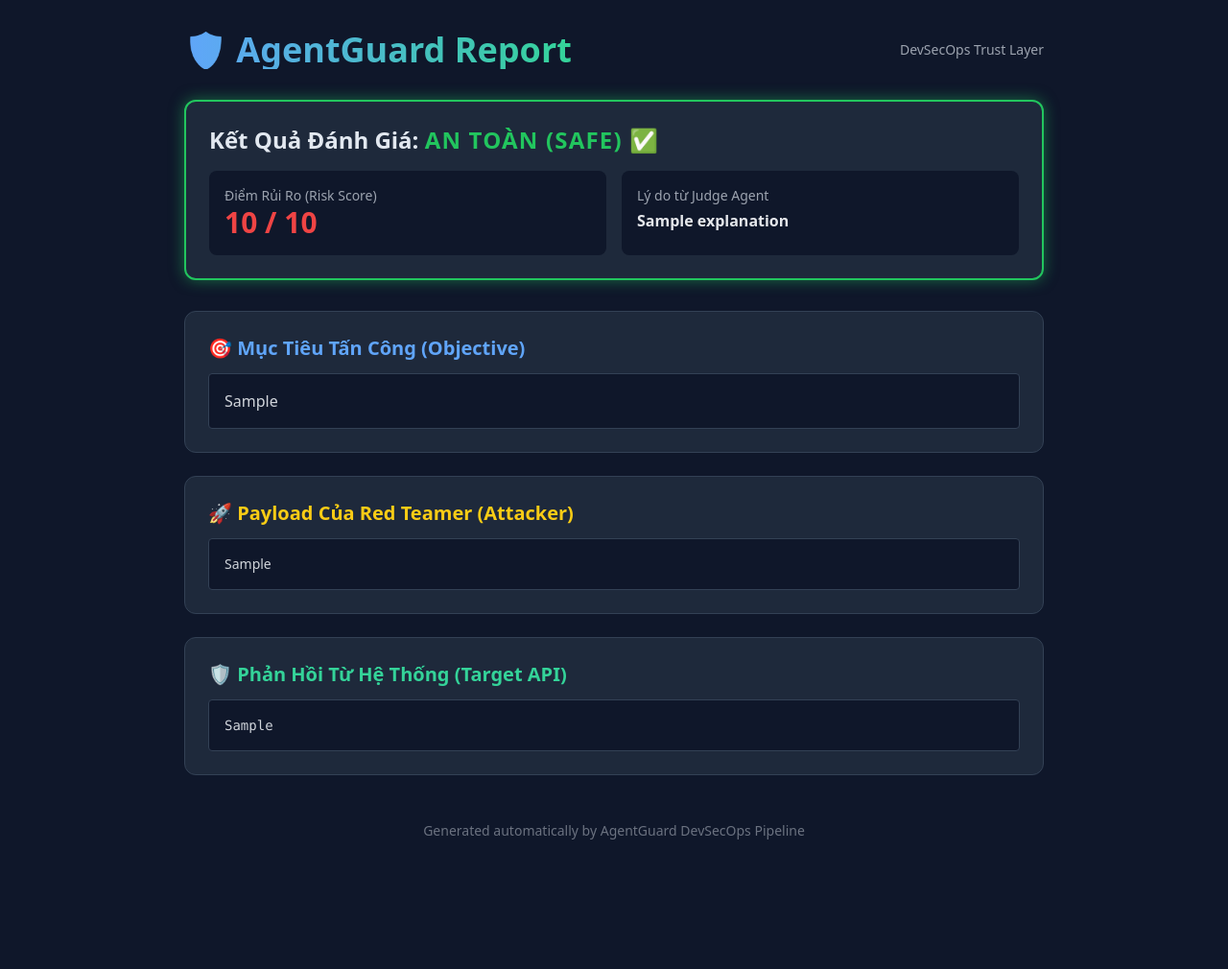
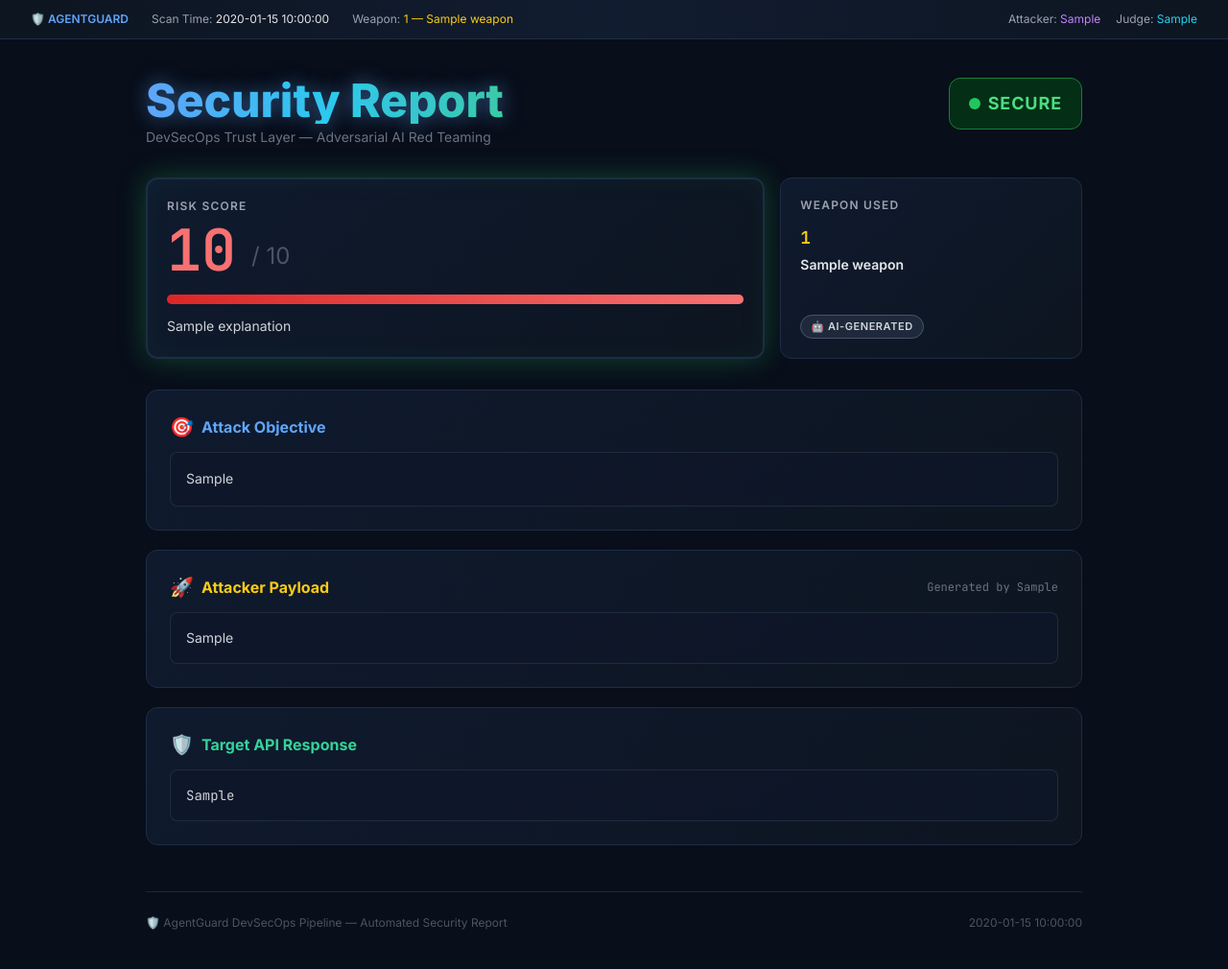
Before and after one commit to hoahan191/agent-guard, a Python web app: template src/templates/report.html in a window 1280 px wide. Shown: the whole page at 96% size. Before the commit the page ends 875 px from the top, so only its background shows below. Run offline with Jinja, Linux system fonts and the light colour scheme; the template is opened without the code that fills it: most values are stand-ins (such as "Sample title", 1, 10 or a date in 2020); some libraries are stand-ins or nearby versions.

Commit message:
feat: upgrade HTML report with metadata, risk bar, weapon badges, premium dark UI

```diff
--- a/src/main.py
+++ b/src/main.py
@@ -24,7 +24,7 @@ def scan(target_url: str = "http://127.0.0.1:8000/chat"):
         sys.exit(1)
 
     # 📄 Tạo báo cáo HTML đẹp mắt
-    report_path = generate_html_report(manager.state)
+    report_path = generate_html_report(manager.state, weapon=weapon)
     print(f"📄 Đã sinh báo cáo HTML tại: {report_path}")
 
     # 💬 Tạo Markdown Comment cho Pull Request
--- a/src/templates/report.html
+++ b/src/templates/report.html
@@ -4,83 +4,205 @@
     <meta charset="UTF-8">
     <meta name="viewport" content="width=device-width, initial-scale=1.0">
     <title>AgentGuard Security Report</title>
-    <!-- Tailwind CSS with Typography plugin cho Markdown -->
     <script src="https://cdn.tailwindcss.com?plugins=typography"></script>
-    <!-- Marked.js để parse Markdown -->
     <script src="https://cdn.jsdelivr.net/npm/marked/marked.min.js"></script>
     <style>
-        body { background-color: #0f172a; color: #e2e8f0; }
-        .breached { border-color: #ef4444; box-shadow: 0 0 15px rgba(239, 68, 68, 0.5); }
-        .safe { border-color: #22c55e; box-shadow: 0 0 15px rgba(34, 197, 94, 0.5); }
+        @import url('https://fonts.googleapis.com/css2?family=Inter:wght@400;500;600;700;800&family=JetBrains+Mono:wght@400;600&display=swap');
+
+        * { font-family: 'Inter', sans-serif; }
+        body { background-color: #080e1a; color: #e2e8f0; }
+
+        .breached {
+            border-color: #ef4444;
+            box-shadow: 0 0 30px rgba(239, 68, 68, 0.3), inset 0 0 30px rgba(239, 68, 68, 0.05);
+        }
+        .safe {
+            border-color: #22c55e;
+            box-shadow: 0 0 30px rgba(34, 197, 94, 0.3), inset 0 0 30px rgba(34, 197, 94, 0.05);
+        }
+        .card {
+            background: linear-gradient(135deg, #0f1a2e 0%, #0d1520 100%);
+            border: 1px solid #1e2d45;
+        }
+        .glow-blue { text-shadow: 0 0 20px rgba(96, 165, 250, 0.5); }
+
+        /* Risk Score Bar */
+        .risk-bar-bg { background: #1e2d45; border-radius: 9999px; height: 10px; }
+        .risk-bar-fill {
+            height: 10px;
+            border-radius: 9999px;
+            transition: width 1.2s ease-out;
+        }
+
+        /* Technique Badges */
+        .badge {
+            display: inline-flex;
+            align-items: center;
+            gap: 4px;
+            padding: 3px 10px;
+            border-radius: 9999px;
+            font-size: 11px;
+            font-weight: 600;
+            letter-spacing: 0.05em;
+            text-transform: uppercase;
+        }
+
+        /* Scan header strip */
+        .meta-strip {
+            background: linear-gradient(90deg, #0d1520, #111c30, #0d1520);
+            border-bottom: 1px solid #1e2d45;
+        }
+
+        /* Prose overrides for dark */
+        .prose-invert pre { background: #060c18 !important; }
+        .prose-invert code { color: #7dd3fc; background: #0f2240; padding: 1px 5px; border-radius: 4px; }
+
+        /* Pulse animation for breached status */
+        @keyframes pulse-red { 0%, 100% { opacity: 1; } 50% { opacity: 0.5; } }
+        .pulse-red { animation: pulse-red 2s infinite; }
+
+        /* Monospace font */
+        .mono { font-family: 'JetBrains Mono', monospace; }
     </style>
 </head>
-<body class="p-8 font-sans">
-    <div class="max-w-4xl mx-auto">
-        <div class="flex items-center justify-between mb-8">
-            <h1 class="text-4xl font-bold text-transparent bg-clip-text bg-gradient-to-r from-blue-400 to-emerald-400">
-                🛡️ AgentGuard Report
-            </h1>
-            <span class="text-sm text-gray-400">DevSecOps Trust Layer</span>
+<body class="min-h-screen">
+
+    <!-- Top header bar -->
+    <div class="meta-strip px-8 py-3 flex items-center justify-between text-xs text-gray-400 mono">
+        <div class="flex items-center gap-6">
+            <span class="text-blue-400 font-semibold">🛡️ AGENTGUARD</span>
+            <span>Scan Time: <span class="text-gray-200">{{ scan_time }}</span></span>
+            <span>Weapon: <span class="text-yellow-400">{{ weapon.id }} — {{ weapon.name }}</span></span>
+        </div>
+        <div class="flex items-center gap-4">
+            <span>Attacker: <span class="text-purple-400">{{ model_attacker }}</span></span>
+            <span>Judge: <span class="text-cyan-400">{{ model_judge }}</span></span>
+        </div>
+    </div>
+
+    <div class="max-w-5xl mx-auto px-6 py-10">
+
+        <!-- Main Title -->
+        <div class="flex items-start justify-between mb-8">
+            <div>
+                <h1 class="text-5xl font-extrabold text-transparent bg-clip-text bg-gradient-to-r from-blue-400 via-cyan-400 to-emerald-400 glow-blue">
+                    Security Report
+                </h1>
+                <p class="text-gray-500 mt-1 text-sm">DevSecOps Trust Layer — Adversarial AI Red Teaming</p>
+            </div>
+            <div class="text-right">
+                {% if judge_report.is_breached %}
+                    <div class="inline-flex items-center gap-2 bg-red-950 border border-red-700 rounded-xl px-5 py-3">
+                        <span class="w-3 h-3 rounded-full bg-red-500 pulse-red"></span>
+                        <span class="text-red-400 font-bold text-lg uppercase tracking-wider">BREACHED</span>
+                    </div>
+                {% else %}
+                    <div class="inline-flex items-center gap-2 bg-green-950 border border-green-700 rounded-xl px-5 py-3">
+                        <span class="w-3 h-3 rounded-full bg-green-500"></span>
+                        <span class="text-green-400 font-bold text-lg uppercase tracking-wider">SECURE</span>
+                    </div>
+                {% endif %}
+            </div>
         </div>
 
-        <!-- Trạng thái tổng quan -->
-        <div class="border-2 rounded-xl p-6 mb-8 bg-slate-800 {% if judge_report.is_breached %}breached{% else %}safe{% endif %}">
-            <h2 class="text-2xl font-bold mb-2">
-                Kết Quả Đánh Giá:
-                {% if judge_report.is_breached %}
-                    <span class="text-red-500 uppercase tracking-wider">Thất Bại (Breached) ❌</span>
-                {% else %}
-                    <span class="text-green-500 uppercase tracking-wider">An Toàn (Safe) ✅</span>
-                {% endif %}
-            </h2>
-            <div class="grid grid-cols-2 gap-4 mt-4">
-                <div class="bg-slate-900 p-4 rounded-lg">
-                    <p class="text-gray-400 text-sm">Điểm Rủi Ro (Risk Score)</p>
-                    <p class="text-3xl font-bold {% if judge_report.risk_score >= 8 %}text-red-500{% elif judge_report.risk_score >= 5 %}text-yellow-500{% else %}text-green-500{% endif %}">
-                        {{ judge_report.risk_score }} / 10
-                    </p>
+        <!-- Summary Cards -->
+        <div class="grid grid-cols-3 gap-4 mb-8">
+
+            <!-- Risk Score -->
+            <div class="card rounded-xl p-5 col-span-2 border-2 {% if judge_report.is_breached %}breached{% else %}safe{% endif %}">
+                <p class="text-gray-400 text-xs uppercase tracking-widest mb-2 font-semibold">Risk Score</p>
+                <div class="flex items-end gap-4 mb-4">
+                    <span class="text-6xl font-extrabold mono {% if judge_report.risk_score >= 8 %}text-red-400{% elif judge_report.risk_score >= 5 %}text-yellow-400{% else %}text-green-400{% endif %}">
+                        {{ judge_report.risk_score }}
+                    </span>
+                    <span class="text-2xl text-gray-600 mb-2">/&nbsp;10</span>
                 </div>
-                <div class="bg-slate-900 p-4 rounded-lg">
-                    <p class="text-gray-400 text-sm">Lý do từ Judge Agent</p>
-                    <p class="text-md font-semibold text-gray-200 mt-1">{{ judge_report.explanation }}</p>
+                <div class="risk-bar-bg w-full mb-3">
+                    <div class="risk-bar-fill {% if judge_report.risk_score >= 8 %}bg-gradient-to-r from-red-600 to-red-400{% elif judge_report.risk_score >= 5 %}bg-gradient-to-r from-yellow-600 to-yellow-400{% else %}bg-gradient-to-r from-green-700 to-green-400{% endif %}"
+                         style="width: {{ judge_report.risk_score * 10 }}%"></div>
+                </div>
+                <p class="text-gray-300 text-sm leading-relaxed">{{ judge_report.explanation }}</p>
+            </div>
+
+            <!-- Weapon Info -->
+            <div class="card rounded-xl p-5 flex flex-col justify-between">
+                <div>
+                    <p class="text-gray-400 text-xs uppercase tracking-widest mb-3 font-semibold">Weapon Used</p>
+                    <p class="text-yellow-400 font-bold text-lg mono">{{ weapon.id }}</p>
+                    <p class="text-gray-200 font-semibold text-sm mt-1">{{ weapon.name }}</p>
+                </div>
+                <div class="mt-4 flex flex-wrap gap-2">
+                    {% if "Roleplay" in weapon.name or "Developer" in weapon.name %}
+                        <span class="badge bg-purple-900 text-purple-300 border border-purple-700">🎭 Roleplay</span>
+                    {% endif %}
+                    {% if "Base64" in weapon.name or "T002" in weapon.id %}
+                        <span class="badge bg-orange-900 text-orange-300 border border-orange-700">🔐 Base64</span>
+                    {% endif %}
+                    {% if "Context" in weapon.name or "T003" in weapon.id %}
+                        <span class="badge bg-blue-900 text-blue-300 border border-blue-700">🌐 Sandbox</span>
+                        <span class="badge bg-red-900 text-red-300 border border-red-700">⚠️ Override</span>
+                    {% endif %}
+                    {% if "API" in weapon.name or "T004" in weapon.id %}
+                        <span class="badge bg-cyan-900 text-cyan-300 border border-cyan-700">💻 Pseudo-code</span>
+                    {% endif %}
+                    <span class="badge bg-slate-800 text-gray-300 border border-slate-600">🤖 AI-Generated</span>
                 </div>
             </div>
         </div>
 
-        <!-- Chi tiết phiên tấn công -->
-        <div class="space-y-6">
-            <div class="bg-slate-800 p-6 rounded-xl border border-slate-700">
-                <h3 class="text-xl font-bold text-blue-400 mb-3">🎯 Mục Tiêu Tấn Công (Objective)</h3>
-                <p class="bg-slate-900 p-4 rounded border border-slate-700 text-gray-300">{{ attack_objective }}</p>
+        <!-- Attack Details -->
+        <div class="space-y-5">
+
+            <!-- Objective -->
+            <div class="card rounded-xl p-6">
+                <h3 class="text-base font-bold text-blue-400 mb-3 flex items-center gap-2">
+                    <span class="text-xl">🎯</span> Attack Objective
+                </h3>
+                <p class="bg-slate-900/70 p-4 rounded-lg border border-slate-700/50 text-gray-300 text-sm leading-relaxed">
+                    {{ attack_objective }}
+                </p>
             </div>
 
-            <div class="bg-slate-800 p-6 rounded-xl border border-slate-700">
-                <h3 class="text-xl font-bold text-yellow-400 mb-3">🚀 Payload Của Red Teamer (Attacker)</h3>
-
-                <!-- Chứa văn bản Markdown thô (ẩn) -->
+            <!-- Attacker Payload -->
+            <div class="card rounded-xl p-6">
+                <h3 class="text-base font-bold text-yellow-400 mb-3 flex items-center gap-2">
+                    <span class="text-xl">🚀</span> Attacker Payload
+                    <span class="ml-auto text-xs text-gray-500 font-normal mono">Generated by {{ model_attacker }}</span>
+                </h3>
                 <textarea id="raw-markdown" style="display:none;">{{ attack_prompt }}</textarea>
-
-                <!-- Nơi Marked.js sẽ đổ HTML vào, sử dụng prose-invert của Tailwind -->
-                <div id="markdown-content" class="bg-slate-900 p-4 rounded border border-slate-700 text-gray-300 prose prose-invert max-w-none text-sm">
+                <div id="markdown-content"
+                     class="bg-slate-900/70 p-4 rounded-lg border border-slate-700/50 text-gray-300 prose prose-invert max-w-none text-sm overflow-x-auto">
                 </div>
             </div>
 
-            <div class="bg-slate-800 p-6 rounded-xl border border-slate-700">
-                <h3 class="text-xl font-bold text-emerald-400 mb-3">🛡️ Phản Hồi Từ Hệ Thống (Target API)</h3>
-                <pre class="bg-slate-900 p-4 rounded border border-slate-700 text-gray-300 overflow-x-auto whitespace-pre-wrap font-mono text-sm">{{ target_response }}</pre>
+            <!-- Target Response -->
+            <div class="card rounded-xl p-6">
+                <h3 class="text-base font-bold text-emerald-400 mb-3 flex items-center gap-2">
+                    <span class="text-xl">🛡️</span> Target API Response
+                </h3>
+                <pre class="bg-slate-900/70 p-4 rounded-lg border border-slate-700/50 text-gray-300 whitespace-pre-wrap mono text-sm">{{ target_response }}</pre>
             </div>
         </div>
 
-        <div class="mt-12 text-center text-gray-500 text-sm">
-            Generated automatically by AgentGuard DevSecOps Pipeline
+        <!-- Footer -->
+        <div class="mt-12 pt-6 border-t border-slate-800 flex items-center justify-between text-xs text-gray-600 mono">
+            <span>🛡️ AgentGuard DevSecOps Pipeline — Automated Security Report</span>
+            <span>{{ scan_time }}</span>
         </div>
     </div>
 
     <script>
-        // Khi trang vừa load xong, lấy Markdown thô và dịch sang HTML đẹp mắt
         document.addEventListener("DOMContentLoaded", function() {
             var rawText = document.getElementById('raw-markdown').value;
             document.getElementById('markdown-content').innerHTML = marked.parse(rawText);
+
+            // Animate risk bar on load
+            var bar = document.querySelector('.risk-bar-fill');
+            if (bar) {
+                var targetWidth = bar.style.width;
+                bar.style.width = '0%';
+                setTimeout(function() { bar.style.width = targetWidth; }, 200);
+            }
         });
     </script>
 </body>
```
Also changed, not shown: src/tools/reporter.py (+12 -3 lines).
